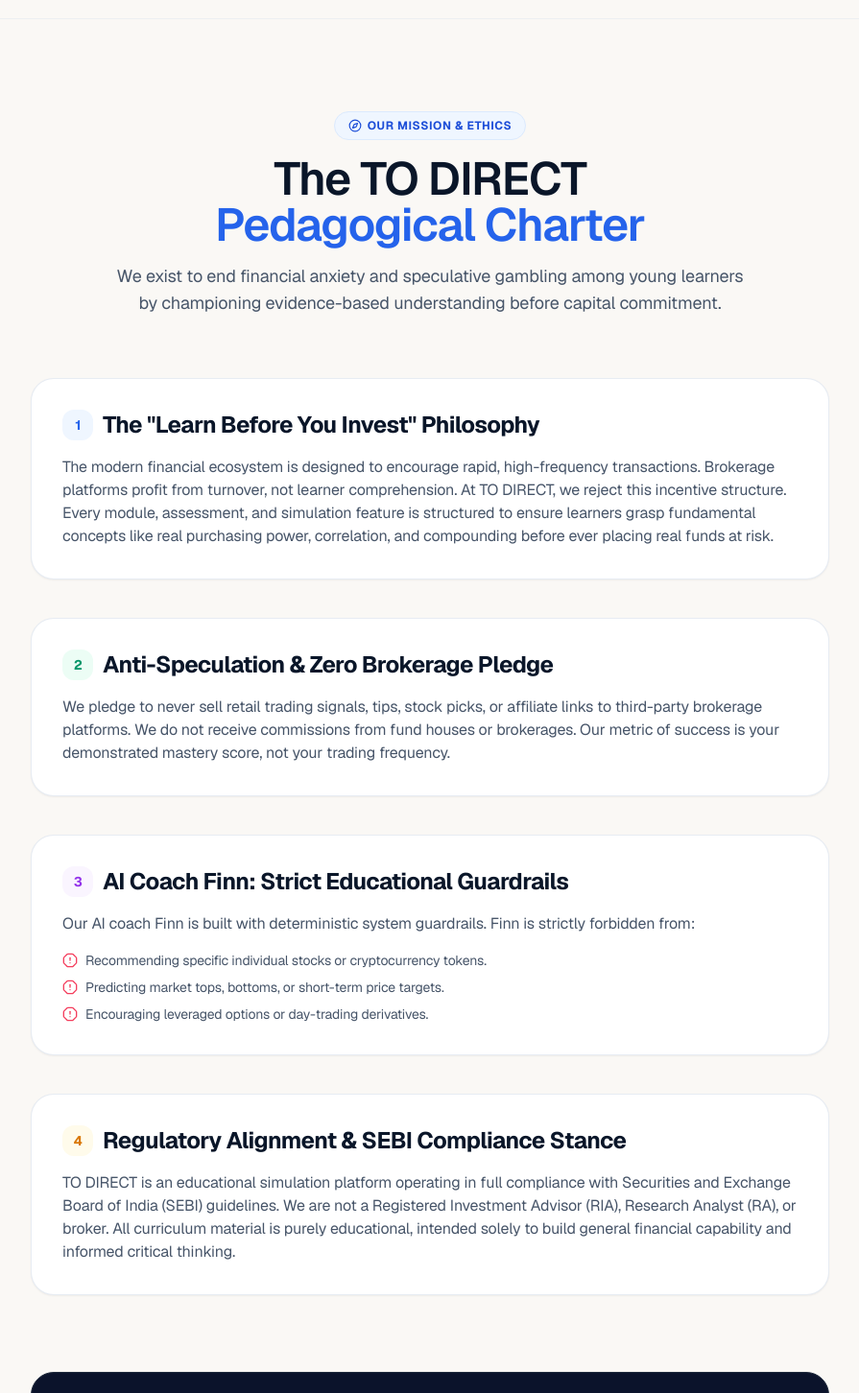
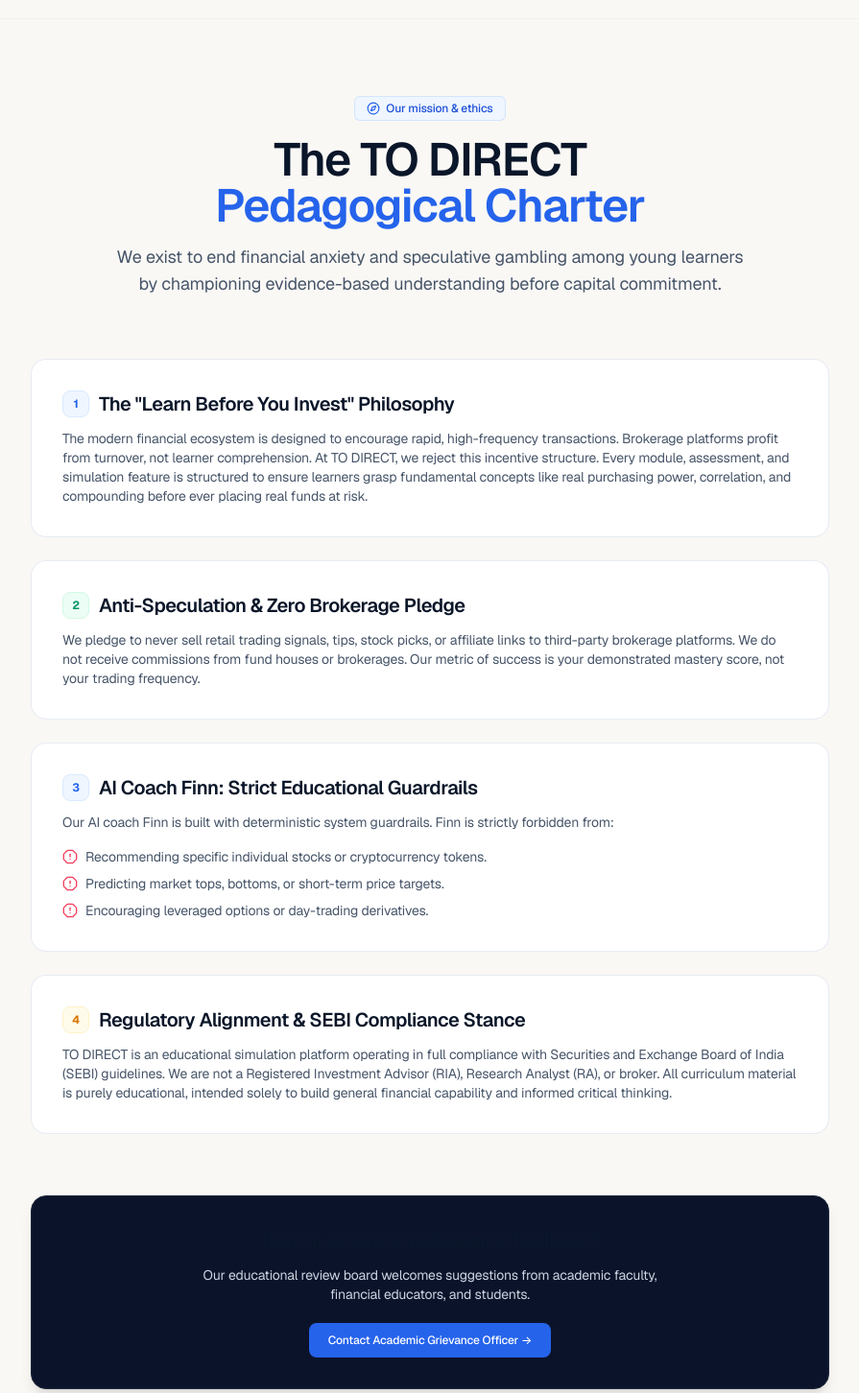
Before and after one commit to govardhanprabhavathi/todirect, a Next.js app: page /about in a window 1280 px wide. Shown: the part 98-1550 px from the top of the page at 96% size, without its empty margins (192-1087 px from the left). Built offline with nearby package versions, Linux system fonts and the light colour scheme.

Commit message:
design(public): unslop curriculum, how it works, and pedagogical charter pages

```diff
--- a/src/app/about/page.tsx
+++ b/src/app/about/page.tsx
@@ -5,21 +5,20 @@ import Link from 'next/link';
 import { Navbar } from '@/components/layout/Navbar';
 import { Footer } from '@/components/layout/Footer';
 import { ShieldCheck, HeartHandshake, BookOpen, Compass, CheckCircle2, AlertOctagon } from 'lucide-react';
-import { Button } from '@/components/ui/Button';
 
 export default function AboutPage() {
   return (
     <div className="min-h-screen bg-[#FAF8F5] dark:bg-[#070A11] text-[#0A1629] dark:text-[#F8FAFC] antialiased transition-colors duration-300">
       <Navbar />
 
-      <main className="max-w-4xl mx-auto px-4 sm:px-6 lg:px-8 py-16 sm:py-24">
+      <main className="max-w-4xl mx-auto px-4 sm:px-6 lg:px-8 py-14 sm:py-20">
         {/* Header */}
         <div className="text-center mb-16">
-          <span className="inline-flex items-center gap-1.5 px-3.5 py-1.5 rounded-full bg-blue-50 dark:bg-blue-950/50 border border-blue-100 dark:border-blue-900/50 text-blue-700 dark:text-blue-300 text-xs font-bold uppercase tracking-wider mb-4">
-            <Compass className="w-3.5 h-3.5" />
-            Our Mission & Ethics
+          <span className="inline-flex items-center gap-1.5 px-3 py-1 rounded-md bg-blue-50 dark:bg-blue-950/50 border border-blue-200/60 dark:border-blue-900/50 text-blue-700 dark:text-blue-300 text-xs font-medium mb-4">
+            <Compass className="w-3.5 h-3.5 text-blue-600 dark:text-blue-400" />
+            Our mission & ethics
           </span>
-          <h1 className="text-4xl sm:text-5xl font-semibold text-[#0A1629] dark:text-[#F8FAFC] tracking-tight leading-tight">
+          <h1 className="text-3xl sm:text-4xl lg:text-5xl font-semibold text-[#0A1629] dark:text-[#F8FAFC] tracking-tight leading-tight">
             The TO DIRECT <br />
             <span className="text-blue-600 dark:text-blue-400">Pedagogical Charter</span>
           </h1>
@@ -29,36 +28,36 @@ export default function AboutPage() {
         </div>
 
         {/* Core Principles */}
-        <div className="space-y-10 mb-20">
-          <section className="bg-white dark:bg-[#111625] rounded-3xl p-8 border border-slate-200/80 dark:border-slate-800 shadow-sm space-y-4">
-            <h2 className="text-2xl font-bold text-[#0A1629] dark:text-[#F8FAFC] flex items-center gap-2.5">
-              <span className="w-8 h-8 rounded-xl bg-blue-50 dark:bg-blue-950/50 text-blue-600 dark:text-blue-400 flex items-center justify-center font-bold text-sm">1</span>
+        <div className="space-y-6 mb-16">
+          <section className="bg-white dark:bg-[#111625] rounded-2xl p-6 sm:p-8 border border-slate-200/80 dark:border-slate-800 shadow-xs space-y-3">
+            <h2 className="text-xl font-semibold text-[#0A1629] dark:text-[#F8FAFC] flex items-center gap-2.5">
+              <span className="w-7 h-7 rounded-lg bg-blue-50 dark:bg-blue-950/50 text-blue-600 dark:text-blue-400 flex items-center justify-center font-bold text-xs border border-blue-100 dark:border-blue-900/40">1</span>
               The "Learn Before You Invest" Philosophy
             </h2>
-            <p className="text-slate-600 dark:text-slate-400 leading-relaxed text-sm sm:text-base">
+            <p className="text-slate-600 dark:text-slate-400 leading-relaxed text-xs sm:text-sm">
               The modern financial ecosystem is designed to encourage rapid, high-frequency transactions. Brokerage platforms profit from turnover, not learner comprehension. At TO DIRECT, we reject this incentive structure. Every module, assessment, and simulation feature is structured to ensure learners grasp fundamental concepts like real purchasing power, correlation, and compounding before ever placing real funds at risk.
             </p>
           </section>
 
-          <section className="bg-white dark:bg-[#111625] rounded-3xl p-8 border border-slate-200/80 dark:border-slate-800 shadow-sm space-y-4">
-            <h2 className="text-2xl font-bold text-[#0A1629] dark:text-[#F8FAFC] flex items-center gap-2.5">
-              <span className="w-8 h-8 rounded-xl bg-emerald-50 dark:bg-emerald-950/50 text-emerald-600 dark:text-emerald-400 flex items-center justify-center font-bold text-sm">2</span>
+          <section className="bg-white dark:bg-[#111625] rounded-2xl p-6 sm:p-8 border border-slate-200/80 dark:border-slate-800 shadow-xs space-y-3">
+            <h2 className="text-xl font-semibold text-[#0A1629] dark:text-[#F8FAFC] flex items-center gap-2.5">
+              <span className="w-7 h-7 rounded-lg bg-emerald-50 dark:bg-emerald-950/50 text-emerald-600 dark:text-emerald-400 flex items-center justify-center font-bold text-xs border border-emerald-100 dark:border-emerald-900/40">2</span>
               Anti-Speculation & Zero Brokerage Pledge
             </h2>
-            <p className="text-slate-600 dark:text-slate-400 leading-relaxed text-sm sm:text-base">
+            <p className="text-slate-600 dark:text-slate-400 leading-relaxed text-xs sm:text-sm">
               We pledge to never sell retail trading signals, tips, stock picks, or affiliate links to third-party brokerage platforms. We do not receive commissions from fund houses or brokerages. Our metric of success is your demonstrated mastery score, not your trading frequency.
             </p>
           </section>
 
-          <section className="bg-white dark:bg-[#111625] rounded-3xl p-8 border border-slate-200/80 dark:border-slate-800 shadow-sm space-y-4">
-            <h2 className="text-2xl font-bold text-[#0A1629] dark:text-[#F8FAFC] flex items-center gap-2.5">
-              <span className="w-8 h-8 rounded-xl bg-purple-50 dark:bg-purple-950/50 text-purple-600 dark:text-purple-400 flex items-center justify-center font-bold text-sm">3</span>
+          <section className="bg-white dark:bg-[#111625] rounded-2xl p-6 sm:p-8 border border-slate-200/80 dark:border-slate-800 shadow-xs space-y-3">
+            <h2 className="text-xl font-semibold text-[#0A1629] dark:text-[#F8FAFC] flex items-center gap-2.5">
+              <span className="w-7 h-7 rounded-lg bg-blue-50 dark:bg-blue-950/50 text-blue-600 dark:text-blue-400 flex items-center justify-center font-bold text-xs border border-blue-100 dark:border-blue-900/40">3</span>
               AI Coach Finn: Strict Educational Guardrails
             </h2>
-            <p className="text-slate-600 dark:text-slate-400 leading-relaxed text-sm sm:text-base">
+            <p className="text-slate-600 dark:text-slate-400 leading-relaxed text-xs sm:text-sm">
               Our AI coach Finn is built with deterministic system guardrails. Finn is strictly forbidden from:
             </p>
-            <ul className="space-y-2 text-sm text-slate-600 dark:text-slate-400">
+            <ul className="space-y-2 text-xs sm:text-sm text-slate-600 dark:text-slate-400 pt-1">
               <li className="flex items-start gap-2">
                 <AlertOctagon className="w-4 h-4 text-rose-500 shrink-0 mt-0.5" />
                 <span>Recommending specific individual stocks or cryptocurrency tokens.</span>
@@ -74,28 +73,28 @@ export default function AboutPage() {
             </ul>
           </section>
 
-          <section className="bg-white dark:bg-[#111625] rounded-3xl p-8 border border-slate-200/80 dark:border-slate-800 shadow-sm space-y-4">
-            <h2 className="text-2xl font-bold text-[#0A1629] dark:text-[#F8FAFC] flex items-center gap-2.5">
-              <span className="w-8 h-8 rounded-xl bg-amber-50 dark:bg-amber-950/50 text-amber-600 dark:text-amber-400 flex items-center justify-center font-bold text-sm">4</span>
+          <section className="bg-white dark:bg-[#111625] rounded-2xl p-6 sm:p-8 border border-slate-200/80 dark:border-slate-800 shadow-xs space-y-3">
+            <h2 className="text-xl font-semibold text-[#0A1629] dark:text-[#F8FAFC] flex items-center gap-2.5">
+              <span className="w-7 h-7 rounded-lg bg-amber-50 dark:bg-amber-950/50 text-amber-600 dark:text-amber-400 flex items-center justify-center font-bold text-xs border border-amber-100 dark:border-amber-900/40">4</span>
               Regulatory Alignment & SEBI Compliance Stance
             </h2>
-            <p className="text-slate-600 dark:text-slate-400 leading-relaxed text-sm sm:text-base">
+            <p className="text-slate-600 dark:text-slate-400 leading-relaxed text-xs sm:text-sm">
               TO DIRECT is an educational simulation platform operating in full compliance with Securities and Exchange Board of India (SEBI) guidelines. We are not a Registered Investment Advisor (RIA), Research Analyst (RA), or broker. All curriculum material is purely educational, intended solely to build general financial capability and informed critical thinking.
             </p>
           </section>
         </div>
 
         {/* Contact Grievance Box */}
-        <div className="bg-[#0B132B] dark:bg-[#0B0F19] text-white rounded-3xl p-8 text-center space-y-4 border border-slate-800">
-          <h3 className="text-xl font-bold">Have questions or pedagogical feedback?</h3>
-          <p className="text-xs sm:text-sm text-slate-300 dark:text-slate-400 max-w-lg mx-auto">
+        <div className="bg-[#0B132B] dark:bg-[#080E1E] text-white rounded-2xl p-6 sm:p-8 text-center space-y-3 border border-slate-800 shadow-lg">
+          <h3 className="text-lg font-semibold">Have questions or pedagogical feedback?</h3>
+          <p className="text-xs sm:text-sm text-slate-300 max-w-lg mx-auto leading-relaxed">
             Our educational review board welcomes suggestions from academic faculty, financial educators, and students.
           </p>
           <div className="pt-2">
             <a href="mailto:grievance@todirect.edu" className="inline-block">
-              <Button size="md" variant="primaryBlue" className="rounded-full px-6 text-xs font-semibold">
+              <button className="px-5 py-2.5 rounded-lg text-xs font-medium bg-blue-600 hover:bg-blue-700 text-white transition-colors cursor-pointer shadow-xs">
                 Contact Academic Grievance Officer &rarr;
-              </Button>
+              </button>
             </a>
           </div>
         </div>
--- a/src/app/how-it-works/page.tsx
+++ b/src/app/how-it-works/page.tsx
@@ -4,7 +4,6 @@ import React from 'react';
 import Link from 'next/link';
 import { Navbar } from '@/components/layout/Navbar';
 import { Footer } from '@/components/layout/Footer';
-import { Button } from '@/components/ui/Button';
 import {
   Sparkles,
   ArrowRight,
@@ -13,7 +12,6 @@ import {
   Target,
   BrainCircuit,
   Award,
-  ShieldCheck,
   XCircle,
   HelpCircle
 } from 'lucide-react';
@@ -62,8 +60,8 @@ const stages = [
   {
     step: '06',
     name: 'PRACTISE',
-    title: '₹10,000 Portfolio Sandbox',
-    description: 'Deploy ₹10,000 in virtual capital across index funds, debt instruments, and gold with live concentration risk warnings.',
+    title: '₹10,00,000 Portfolio Sandbox',
+    description: 'Deploy capital across index funds, debt instruments, and gold with live concentration risk warnings.',
     icon: Sliders,
     highlight: 'Requires a written trade rationale to cultivate disciplined, intentional investor habits.'
   }
@@ -87,8 +85,8 @@ const comparisons = [
   },
   {
     feature: 'Simulation Sandbox',
-    toDirect: '₹10,000 capital with concentration risk alerts and reflection prompts',
-    tradingApps: 'Gamified ₹10,00,000 day-trading games encouraging reckless leverage'
+    toDirect: 'Virtual capital with concentration risk alerts and reflection prompts',
+    tradingApps: 'Gamified day-trading games encouraging reckless leverage'
   },
   {
     feature: 'Monetization Model',
@@ -102,51 +100,51 @@ export default function HowItWorksPage() {
     <div className="min-h-screen bg-[#FAF8F5] dark:bg-[#070A11] text-[#0A1629] dark:text-[#F8FAFC] antialiased transition-colors duration-300">
       <Navbar />
 
-      <main className="max-w-7xl mx-auto px-4 sm:px-6 lg:px-8 py-16 sm:py-24">
+      <main className="max-w-7xl mx-auto px-4 sm:px-6 lg:px-8 py-14 sm:py-20">
         {/* Hero Section */}
-        <div className="text-center max-w-3xl mx-auto mb-20">
-          <span className="inline-flex items-center gap-1.5 px-3.5 py-1.5 rounded-full bg-blue-50 dark:bg-blue-950/50 border border-blue-100 dark:border-blue-900/50 text-blue-700 dark:text-blue-300 text-xs font-bold uppercase tracking-wider mb-4">
-            <Sparkles className="w-3.5 h-3.5" />
-            The Proven Pedagogy
+        <div className="text-center max-w-3xl mx-auto mb-16">
+          <span className="inline-flex items-center gap-1.5 px-3 py-1 rounded-md bg-blue-50 dark:bg-blue-950/50 border border-blue-200/60 dark:border-blue-900/50 text-blue-700 dark:text-blue-300 text-xs font-medium mb-4">
+            <Sparkles className="w-3.5 h-3.5 text-blue-600 dark:text-blue-400" />
+            The proven pedagogy
           </span>
-          <h1 className="text-4xl sm:text-5xl md:text-6xl font-semibold text-[#0A1629] dark:text-[#F8FAFC] tracking-tight leading-tight">
+          <h1 className="text-3xl sm:text-4xl lg:text-5xl font-semibold text-[#0A1629] dark:text-[#F8FAFC] tracking-tight leading-tight">
             How TO DIRECT turns curiosity into <br />
             <span className="text-blue-600 dark:text-blue-400">financial mastery.</span>
           </h1>
-          <p className="mt-5 text-base sm:text-lg text-slate-600 dark:text-slate-400 leading-relaxed">
+          <p className="mt-4 text-base sm:text-lg text-slate-600 dark:text-slate-400 leading-relaxed max-w-2xl mx-auto">
             A sequenced 6-stage continuum connecting diagnostics, foundational learning, misconception checking, AI guidance, and simulated practice.
           </p>
         </div>
 
         {/* 6 Stages Grid */}
-        <div className="grid grid-cols-1 md:grid-cols-2 lg:grid-cols-3 gap-8 mb-24">
+        <div className="grid grid-cols-1 md:grid-cols-2 lg:grid-cols-3 gap-5 mb-20">
           {stages.map((st) => {
             const Icon = st.icon;
             return (
               <div
                 key={st.step}
-                className="bg-white dark:bg-[#111625] rounded-2xl p-7 border border-slate-200/80 dark:border-slate-800 shadow-sm flex flex-col justify-between hover:shadow-md hover:border-blue-400 dark:hover:border-blue-500 transition-all duration-300"
+                className="bg-white dark:bg-[#111625] rounded-xl p-6 border border-slate-200/80 dark:border-slate-800 shadow-xs flex flex-col justify-between hover:border-slate-300 dark:hover:border-slate-700 transition-colors"
               >
                 <div>
-                  <div className="flex items-center justify-between mb-5">
-                    <span className="text-xs font-black tracking-widest text-blue-600 dark:text-blue-400 bg-blue-50 dark:bg-blue-950/60 px-2.5 py-1 rounded-full">
-                      STAGE {st.step}
+                  <div className="flex items-center justify-between mb-4">
+                    <span className="text-[11px] font-mono font-medium text-blue-600 dark:text-blue-400 bg-blue-50 dark:bg-blue-950/60 border border-blue-200/60 dark:border-blue-900/50 px-2 py-0.5 rounded-md">
+                      Stage {st.step}
                     </span>
-                    <div className="w-10 h-10 rounded-xl bg-slate-100 dark:bg-slate-800 text-slate-700 dark:text-slate-300 flex items-center justify-center font-bold">
-                      <Icon className="w-5 h-5" />
+                    <div className="w-9 h-9 rounded-lg bg-slate-100 dark:bg-slate-800 text-slate-700 dark:text-slate-300 flex items-center justify-center font-bold">
+                      <Icon className="w-4 h-4" />
                     </div>
                   </div>
 
-                  <h3 className="text-xl font-bold text-[#0A1629] dark:text-[#F8FAFC] mb-2">
+                  <h3 className="text-base sm:text-lg font-semibold text-[#0A1629] dark:text-[#F8FAFC] mb-1.5">
                     {st.title}
                   </h3>
-                  <p className="text-sm text-slate-600 dark:text-slate-400 leading-relaxed mb-4">
+                  <p className="text-xs sm:text-sm text-slate-600 dark:text-slate-400 leading-relaxed mb-3">
                     {st.description}
                   </p>
                 </div>
 
-                <div className="mt-4 pt-4 border-t border-slate-100 dark:border-slate-800 bg-slate-50/60 dark:bg-[#0B0F19] rounded-xl p-3 text-xs text-slate-600 dark:text-slate-400 font-medium flex items-start gap-2">
-                  <CheckCircle2 className="w-4 h-4 text-emerald-600 dark:text-emerald-400 shrink-0 mt-0.5" />
+                <div className="mt-3 pt-3 border-t border-slate-100 dark:border-slate-800 bg-slate-50/60 dark:bg-[#0B0F19] rounded-lg p-2.5 text-xs text-slate-600 dark:text-slate-400 font-medium flex items-start gap-2">
+                  <CheckCircle2 className="w-3.5 h-3.5 text-emerald-600 dark:text-emerald-400 shrink-0 mt-0.5" />
                   <span>{st.highlight}</span>
                 </div>
               </div>
@@ -154,38 +152,38 @@ export default function HowItWorksPage() {
           })}
         </div>
 
-        {/* Comparison Table: TO DIRECT vs Typical Trading Platforms */}
-        <div className="mb-24">
-          <div className="text-center max-w-2xl mx-auto mb-12">
+        {/* Comparison Table */}
+        <div className="mb-20">
+          <div className="text-center max-w-2xl mx-auto mb-10">
             <h2 className="text-2xl sm:text-3xl font-semibold text-[#0A1629] dark:text-[#F8FAFC] tracking-tight">
               Why We Are Different From Brokerage & Trading Apps
             </h2>
-            <p className="mt-2 text-sm text-slate-600 dark:text-slate-400">
+            <p className="mt-2 text-xs sm:text-sm text-slate-600 dark:text-slate-400">
               We succeed when you build disciplined, lifelong financial competence—not when you trade frequently.
             </p>
           </div>
 
-          <div className="bg-white dark:bg-[#111625] rounded-2xl border border-slate-200 dark:border-slate-800 shadow-sm overflow-hidden">
+          <div className="bg-white dark:bg-[#111625] rounded-xl border border-slate-200/80 dark:border-slate-800 shadow-xs overflow-hidden">
             <div className="overflow-x-auto">
-              <table className="w-full text-left text-sm border-collapse">
+              <table className="w-full text-left text-xs sm:text-sm border-collapse">
                 <thead>
                   <tr className="bg-slate-50 dark:bg-[#0B0F19] border-b border-slate-200 dark:border-slate-800">
-                    <th className="py-4 px-6 font-bold text-slate-700 dark:text-slate-300">Core Dimension</th>
-                    <th className="py-4 px-6 font-bold text-blue-700 dark:text-blue-300 bg-blue-50/60 dark:bg-blue-950/40">TO DIRECT (Educational)</th>
-                    <th className="py-4 px-6 font-bold text-slate-500 dark:text-slate-400">Commercial Trading Apps</th>
+                    <th className="py-3.5 px-5 font-semibold text-slate-700 dark:text-slate-300">Core Dimension</th>
+                    <th className="py-3.5 px-5 font-semibold text-blue-700 dark:text-blue-300 bg-blue-50/60 dark:bg-blue-950/40">TO DIRECT (Educational)</th>
+                    <th className="py-3.5 px-5 font-semibold text-slate-500 dark:text-slate-400">Commercial Trading Apps</th>
                   </tr>
                 </thead>
                 <tbody className="divide-y divide-slate-100 dark:divide-slate-800">
                   {comparisons.map((row, idx) => (
                     <tr key={idx} className="hover:bg-slate-50/50 dark:hover:bg-[#0B0F19]/50 transition-colors">
-                      <td className="py-4 px-6 font-semibold text-[#0A1629] dark:text-[#F8FAFC]">{row.feature}</td>
-                      <td className="py-4 px-6 font-medium text-slate-800 dark:text-slate-200 bg-blue-50/30 dark:bg-blue-950/20">
+                      <td className="py-3.5 px-5 font-medium text-[#0A1629] dark:text-[#F8FAFC]">{row.feature}</td>
+                      <td className="py-3.5 px-5 font-medium text-slate-800 dark:text-slate-200 bg-blue-50/30 dark:bg-blue-950/20">
                         <div className="flex items-start gap-2">
                           <CheckCircle2 className="w-4 h-4 text-emerald-600 dark:text-emerald-400 shrink-0 mt-0.5" />
                           <span>{row.toDirect}</span>
                         </div>
                       </td>
-                      <td className="py-4 px-6 text-slate-500 dark:text-slate-400">
+                      <td className="py-3.5 px-5 text-slate-500 dark:text-slate-400">
                         <div className="flex items-start gap-2">
                           <XCircle className="w-4 h-4 text-rose-500 shrink-0 mt-0.5" />
                           <span>{row.tradingApps}</span>
@@ -200,17 +198,17 @@ export default function HowItWorksPage() {
         </div>
 
         {/* CTA Banner */}
-        <div className="rounded-3xl p-8 sm:p-12 bg-gradient-to-br from-blue-600 to-indigo-700 dark:from-blue-700 dark:to-indigo-900 text-white text-center shadow-xl">
-          <h2 className="text-2xl sm:text-3xl font-semibold mb-3">
+        <div className="rounded-2xl p-6 sm:p-10 bg-[#0B132B] dark:bg-[#080E1E] text-white text-center shadow-lg border border-slate-800">
+          <h2 className="text-xl sm:text-2xl font-semibold mb-2">
             Ready to experience the learning journey firsthand?
           </h2>
-          <p className="text-blue-100 max-w-lg mx-auto text-sm sm:text-base mb-8">
+          <p className="text-slate-300 max-w-lg mx-auto text-xs sm:text-sm mb-6">
             Complete the 5-minute baseline diagnostic and start building real financial confidence today.
           </p>
           <Link href="/sign-in">
-            <Button size="lg" variant="pure" className="rounded-full px-8 text-blue-900 font-bold shadow-md">
-              Start Free Assessment &rarr;
-            </Button>
+            <button className="px-6 py-2.5 rounded-lg text-xs font-medium bg-blue-600 hover:bg-blue-700 text-white transition-colors cursor-pointer shadow-xs">
+              Start free assessment &rarr;
+            </button>
           </Link>
         </div>
       </main>
```
Also changed, not shown: src/app/curriculum/page.tsx (+35 -36 lines).
